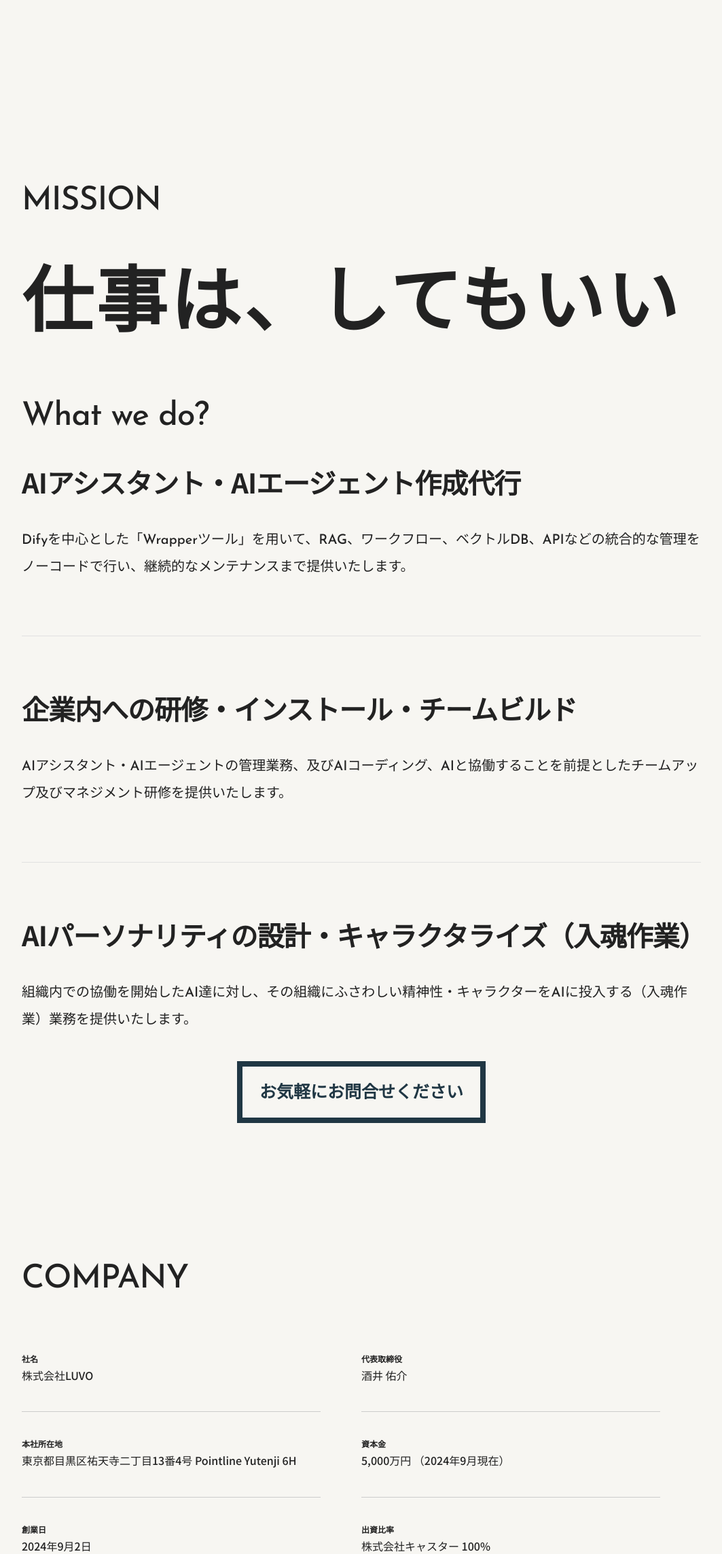
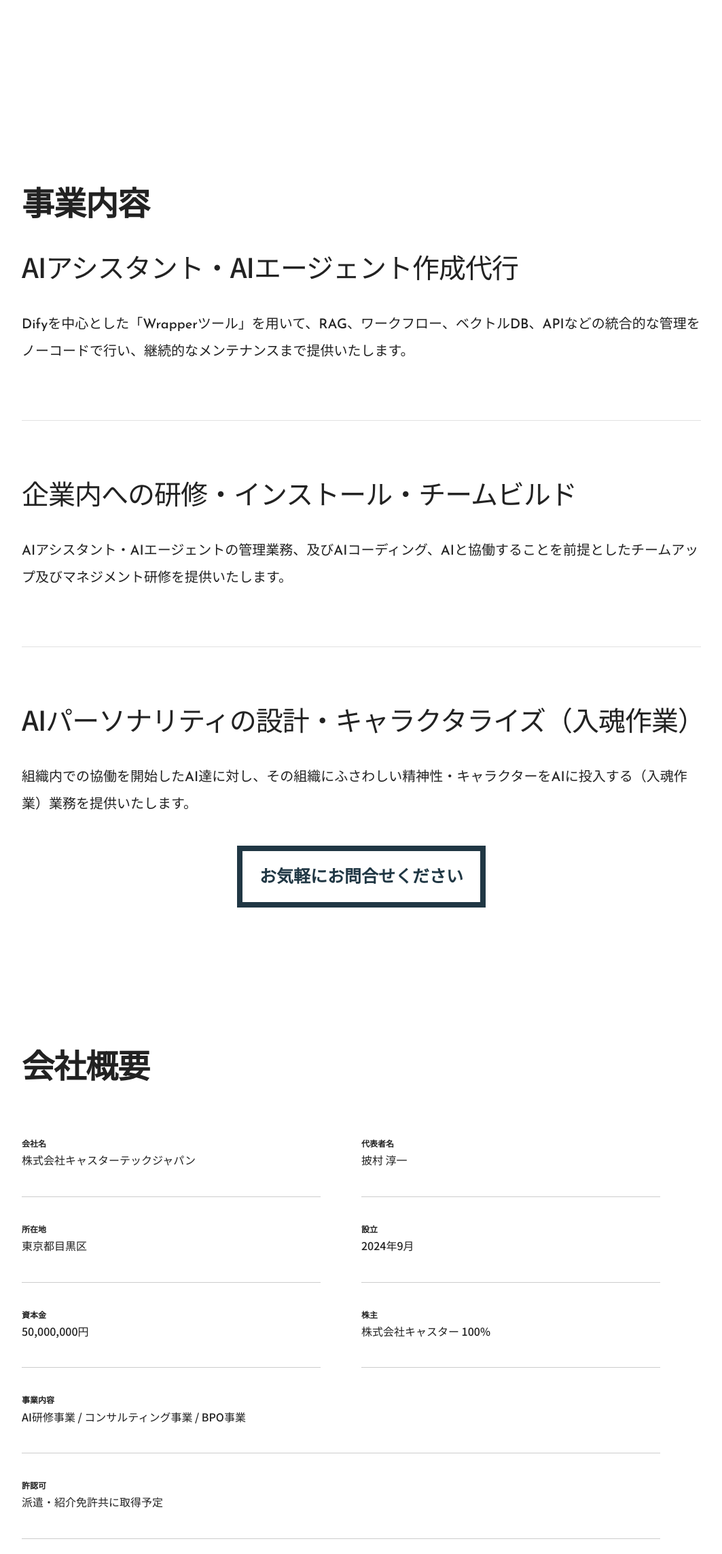
Before and after one commit to caster-inc/ctj, a website: page public/index.html in a window 1280 px wide. Shown: the part 514-2800 px from the top of the page at 68% size, without its empty margins (108-1171 px from the left). Drawn offline with nearby package versions, Linux system fonts and the light colour scheme.

Commit message:
20251107 サイト修正

```diff
--- a/public/css/skeleton.css
+++ b/public/css/skeleton.css
@@ -191,7 +191,7 @@ body {
   color: #222;
   -webkit-font-smoothing: antialiased;
   -moz-osx-font-smoothing: grayscale;
-  background-color: #F7F6F2;
+  background-color: #ffffff;
 }
 
 /* Typography
@@ -577,7 +577,7 @@ section {
 
 h2.heading {
   font-size: 48px;
-  font-weight: 500;
+  font-weight: 700;
   margin-bottom: 40px;
 }
 
@@ -595,7 +595,7 @@ h2.heading {
 
 .service-caset h3 {
   font-size: 40px;
-  font-weight: 700;
+  font-weight: 500;
   margin-bottom: 40px;
   font-family: "noto";
 }
@@ -651,21 +651,6 @@ a.cta:hover {
   background:#203744;
 }
 
-.mission-area {}
-
-.mission-area h3 {
-  font-size: 105px;
-  font-weight: 700;
-  letter-spacing: 4px;
-}
-
-.mission-area p {
-  line-height: 2;
-  font-weight: 700;
-  font-size: 28px;
-  letter-spacing: 2px;
-}
-
 .company-wire {}
 
 .company-wire dl {
@@ -703,6 +688,7 @@ footer {
 footer img {
   display: block;
   margin-bottom: 40px;
+  width: 200px;
 }
 
 address {
@@ -886,15 +872,6 @@ font-family: "Noto Sans JP", "HelveticaNeue", "Helvetica Neue", Helvetica, Arial
     height: 30px;
   }
 
-  .mission-area h3 {
-    font-size: 32px;
-    font-weight: 900;
-  }
-
-  .mission-area p {
-    font-size: 16px;
-  }
-
   .company-wire dl {
     float: initial;
     width: 100%;
--- a/public/index.html
+++ b/public/index.html
@@ -4,7 +4,7 @@
 <head>
 
   <meta charset="utf-8">
-  <title>LUVO</title>
+  <title>CASTER TECH JAPAN</title>
   <meta name="description" content="">
   <meta name="viewport" content="width=device-width, initial-scale=1">
   <link rel="preconnect" href="https://fonts.googleapis.com">
@@ -27,9 +27,7 @@
         <label class="nav-unshown" id="nav-close" for="nav-input"></label>
         <div id="nav-content">
           <ul>
-            <li><a href="#mission">MISSION</a></li>
-            <li><a href="#what">What we do?</a></li>
-            <li><a href="#company">COMPANY</a></li>
+            <li><a href="#company">会社概要</a></li>
             <li><a href="https://docs.google.com/forms/d/e/1FAIpQLSeMeqJHFtc0XXdzml6AlzUdP1oWnmw2R4eADp-_aUXZp6bCZQ/viewform">CONTACT</a></li>
           </ul>
         </div>
@@ -38,19 +36,12 @@
   </header>
 
   <section class="hero-area">
-    <img src="images/luvo-logo.png" alt="LUVO" class="img-blur">
-  </section>
-
-  <section class="mission-area" id="mission">
-    <div class="inner">
-      <h2 class="heading josefin-sans">MISSION</h2>
-      <h3 class="noto-sans-jp">仕事は、してもいい</h3>
-    </div>
+    <img src="images/logo.jpg" alt="CASTER TECH JAPAN" class="img-blur">
   </section>
 
   <section class="service-wire" id="what">
     <div class="inner">
-      <h2 class="heading josefin-sans">What we do?</h2>
+      <h2 class="heading noto-sans-jp">事業内容</h2>
       <div class="service-caset">
         <h3 class="noto-sans-jp">AIアシスタント・AIエージェント作成代行</h3>
         <p>Difyを中心とした「Wrapperツール」を用いて、RAG、ワークフロー、ベクトルDB、APIなどの統合的な管理をノーコードで行い、継続的なメンテナンスまで提供いたします。</p>
@@ -71,42 +62,46 @@
 
   <section class="company-wire" id="company">
     <div class="inner u-cf">
-      <h2 class="heading josefin-sans">COMPANY</h2>
+      <h2 class="heading noto-sans-jp">会社概要</h2>
       <dl>
-        <dt>社名</dt>
-        <dd>株式会社LUVO</dd>
+        <dt>会社名</dt>
+        <dd>株式会社キャスターテックジャパン</dd>
       </dl>
       <dl>
-        <dt>代表取締役</dt>
-        <dd>酒井 佑介</dd>
+        <dt>代表者名</dt>
+        <dd>披村 淳一</dd>
       </dl>
       <dl>
-        <dt>本社所在地</dt>
-        <dd>東京都目黒区祐天寺二丁目13番4号 <span>Pointline Yutenji 6H</span></dd>
+        <dt>所在地</dt>
+        <dd>東京都目黒区</dd>
+      </dl>
+      <dl>
+        <dt>設立</dt>
+        <dd>2024年9月</dd>
       </dl>
       <dl>
         <dt>資本金</dt>
-        <dd>5,000万円 <span>（2024年9月現在）</span></dd>
+        <dd>50,000,000円</dd>
       </dl>
       <dl>
-        <dt>創業日</dt>
-        <dd>2024年9月2日</dd>
-      </dl>
-      <dl>
-        <dt>出資比率</dt>
+        <dt>株主</dt>
         <dd>株式会社キャスター 100%</dd>
       </dl>
       <dl class="w100">
-        <dt>主たる事業</dt>
-        <dd>生成AIを活用したプロダクト開発及びサービス運用</dd>
+        <dt>事業内容</dt>
+        <dd>AI研修事業 / コンサルティング事業 / BPO事業</dd>
+      </dl>
+      <dl class="w100">
+        <dt>許認可</dt>
+        <dd>派遣・紹介免許共に取得予定</dd>
       </dl>
     </div>
   </section>
 
   <footer>
     <div class="inner">
-      <img src="images/lovo-blk-logo.png" alt="LUVO">
-      <address>&copy; LUVO Co.,Ltd. All rights reserved.</address>
+      <img src="images/logo.jpg" alt="CASTER TECH JAPAN">
+      <address>&copy; CASTER TECH JAPAN Co.,Ltd. All rights reserved.</address>
       <ul>
         <li><a href="privacypolicy.html">個人情報保護方針</a></li>
         <li>/</li>
```
Also changed, not shown: public/images/favicon.png, public/images/logo.jpg (added), public/images/lovo-blk-logo.png (deleted), public/images/luvo-logo.png (deleted).
